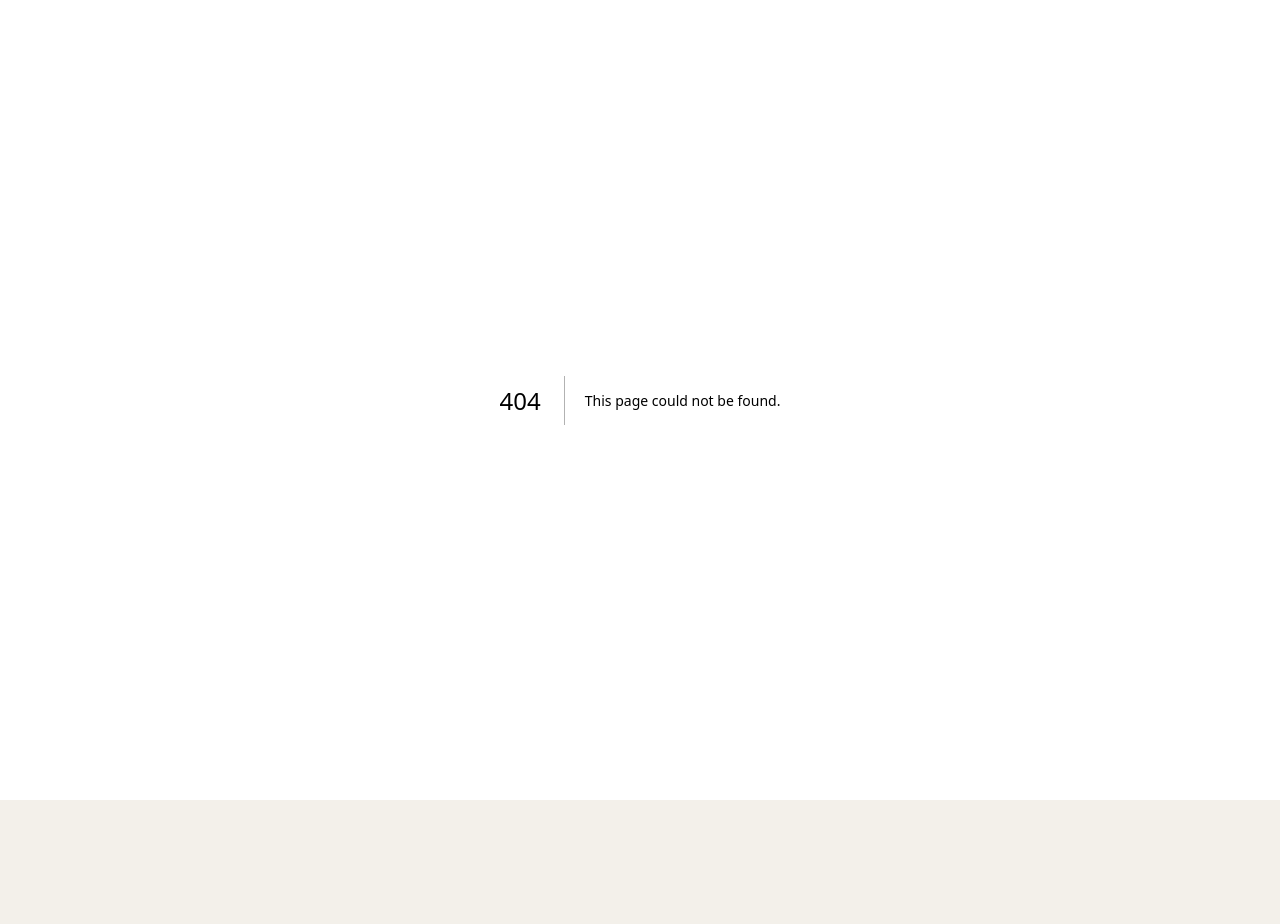
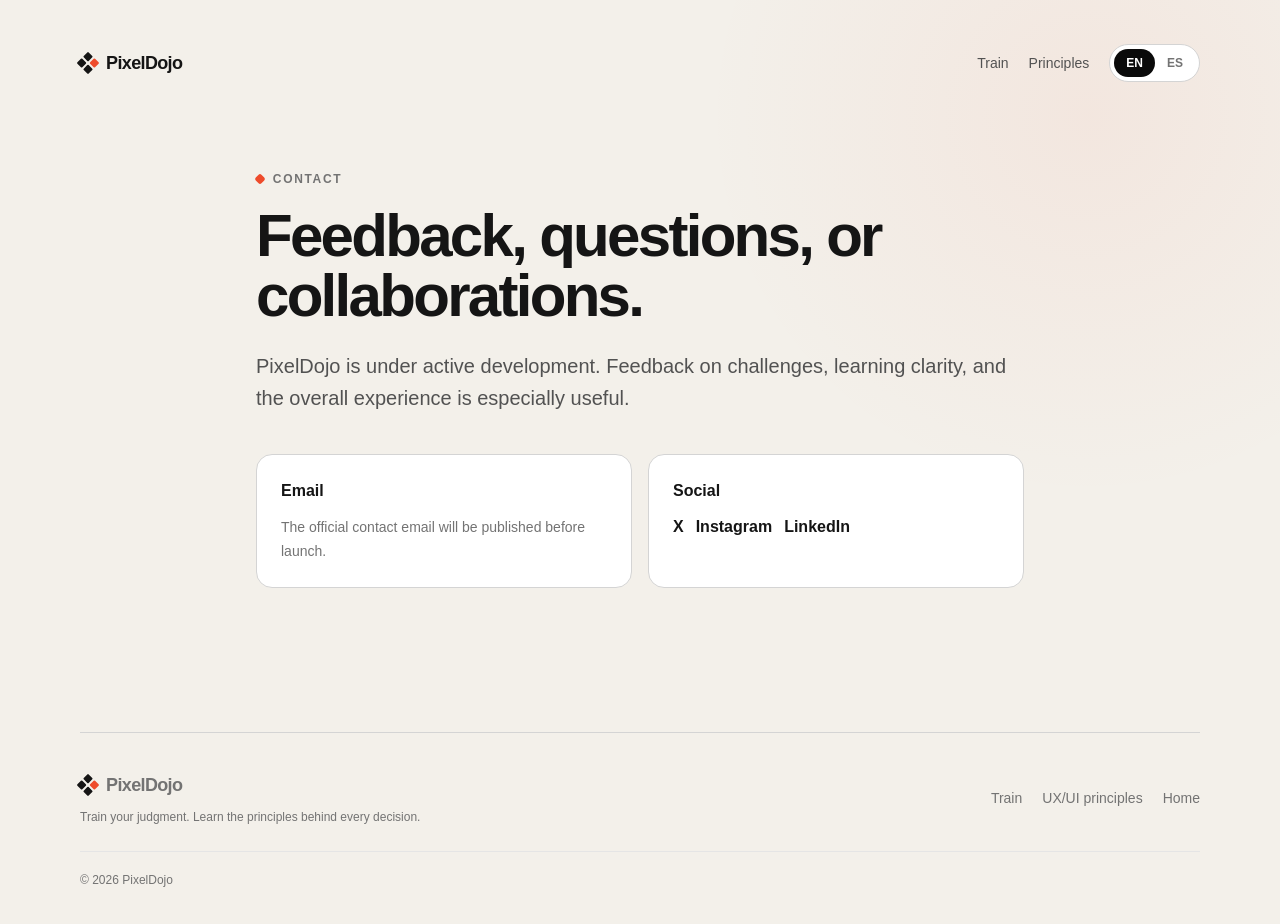
Before and after one commit to pablomrdz/pixeldojo, a Next.js app: page /en/contact in a window 1280 px wide. Before the commit this address had no page. Shown: the top 924 px of the page. Before the commit the page ends 800 px from the top, so only its background shows below. Built offline with nearby package versions, Linux system fonts and the light colour scheme; no server answers.

Commit message:
feat: add bilingual contact page

```diff
--- /dev/null
+++ b/app/[locale]/contact/page.tsx
@@ -0,0 +1,76 @@
+import type { Metadata } from "next";
+import { notFound } from "next/navigation";
+import { ContentPage } from "@/components/ContentPage";
+import { configuredSocials, siteConfig } from "@/lib/site";
+import type { Locale } from "@/lib/types";
+
+export async function generateMetadata({ params }: { params: Promise<{ locale: string }> }): Promise<Metadata> {
+  const { locale: rawLocale } = await params;
+  const locale: Locale = rawLocale === "es" ? "es" : "en";
+  return {
+    title: locale === "es" ? "Contacto — PixelDojo" : "Contact — PixelDojo",
+    description:
+      locale === "es" ? "Contacta a PixelDojo para feedback, colaboraciones o preguntas." : "Contact PixelDojo for feedback, collaborations, or questions.",
+    alternates: { languages: { en: "/en/contact", es: "/es/contact" } },
+  };
+}
+
+export default async function ContactPage({ params }: { params: Promise<{ locale: string }> }) {
+  const { locale: rawLocale } = await params;
+  if (rawLocale !== "en" && rawLocale !== "es") notFound();
+  const locale = rawLocale as Locale;
+
+  const label: Record<string, string> = {
+    x: "X",
+    instagram: "Instagram",
+    linkedin: "LinkedIn",
+  };
+
+  return (
+    <ContentPage locale={locale} enSuffix="/contact" esSuffix="/contact">
+      <p className="brand-eyebrow text-xs font-semibold uppercase tracking-[0.14em] text-neutral-500">
+        {locale === "es" ? "Contacto" : "Contact"}
+      </p>
+      <h1 className="mt-4 text-4xl font-semibold tracking-[-0.045em] md:text-6xl">
+        {locale === "es" ? "Feedback, dudas o colaboraciones." : "Feedback, questions, or collaborations."}
+      </h1>
+      <p className="mt-6 text-xl leading-8 text-neutral-600">
+        {locale === "es"
+          ? "PixelDojo está en construcción activa. El feedback sobre los retos, la claridad del aprendizaje y la experiencia general es especialmente útil."
+          : "PixelDojo is under active development. Feedback on challenges, learning clarity, and the overall experience is especially useful."}
+      </p>
+
+      <div className="mt-10 grid gap-4 md:grid-cols-2">
+        <div className="rounded-2xl border border-neutral-300 bg-white p-6">
+          <h2 className="font-semibold">{locale === "es" ? "Correo" : "Email"}</h2>
+          {siteConfig.contactEmail ? (
+            <a className="mt-3 inline-flex font-semibold underline underline-offset-4" href={`mailto:${siteConfig.contactEmail}`}>
+              {siteConfig.contactEmail}
+            </a>
+          ) : (
+            <p className="mt-3 text-sm leading-6 text-neutral-500">
+              {locale === "es" ? "Publicaremos el correo oficial antes del lanzamiento." : "The official contact email will be published before launch."}
+            </p>
+          )}
+        </div>
+
+        <div className="rounded-2xl border border-neutral-300 bg-white p-6">
+          <h2 className="font-semibold">{locale === "es" ? "Redes" : "Social"}</h2>
+          {configuredSocials.length ? (
+            <div className="mt-3 flex flex-wrap gap-3">
+              {configuredSocials.map(([name, url]) => (
+                <a key={name} href={url} target="_blank" rel="noreferrer" className="font-semibold underline underline-offset-4">
+                  {label[name] ?? name}
+                </a>
+              ))}
+            </div>
+          ) : (
+            <p className="mt-3 text-sm leading-6 text-neutral-500">
+              {locale === "es" ? "Los perfiles oficiales se añadirán antes del lanzamiento." : "Official social profiles will be added before launch."}
+            </p>
+          )}
+        </div>
+      </div>
+    </ContentPage>
+  );
+}
```
